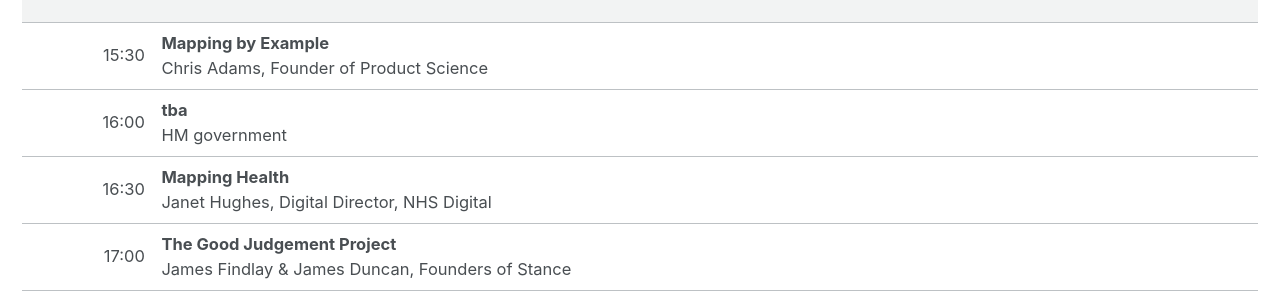
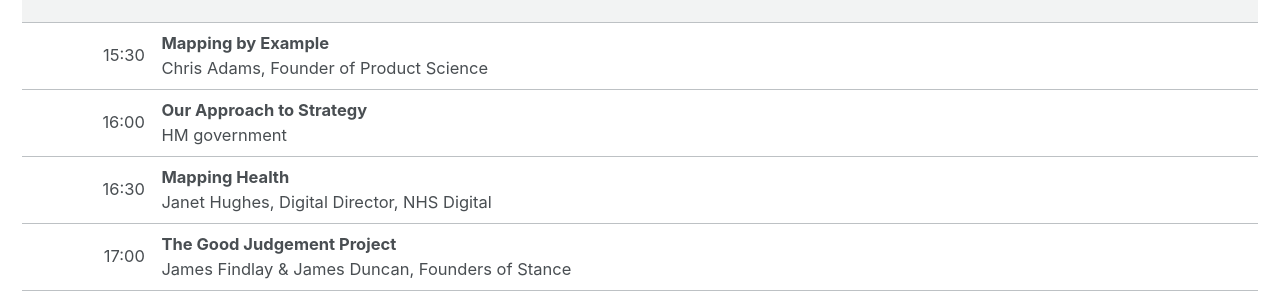
Before and after one commit to mapcampcommittee/mapcampcommittee.github.io, a Jekyll site: the page built from _pages/schedule.html, in a window 1280 px wide. Shown: the part 1049-1343 px from the top of the page. Built offline with Jekyll 4.4.1, drawn with Linux system fonts in a browser that asks for light colours.

Commit message:
Update schedule.

```diff
--- a/_pages/schedule.html
+++ b/_pages/schedule.html
@@ -45,7 +45,7 @@
   </tr>
   <tr>
     <td style="text-align:right;  line-height: 2.5em;">16:00</td>
-    <td><strong>tba</strong><br/>HM government</td>
+    <td><strong>Our Approach to Strategy</strong><br/>HM government</td>
   </tr>
   <tr>
     <td style="text-align:right;  line-height: 2.5em;">16:30</td>
```
